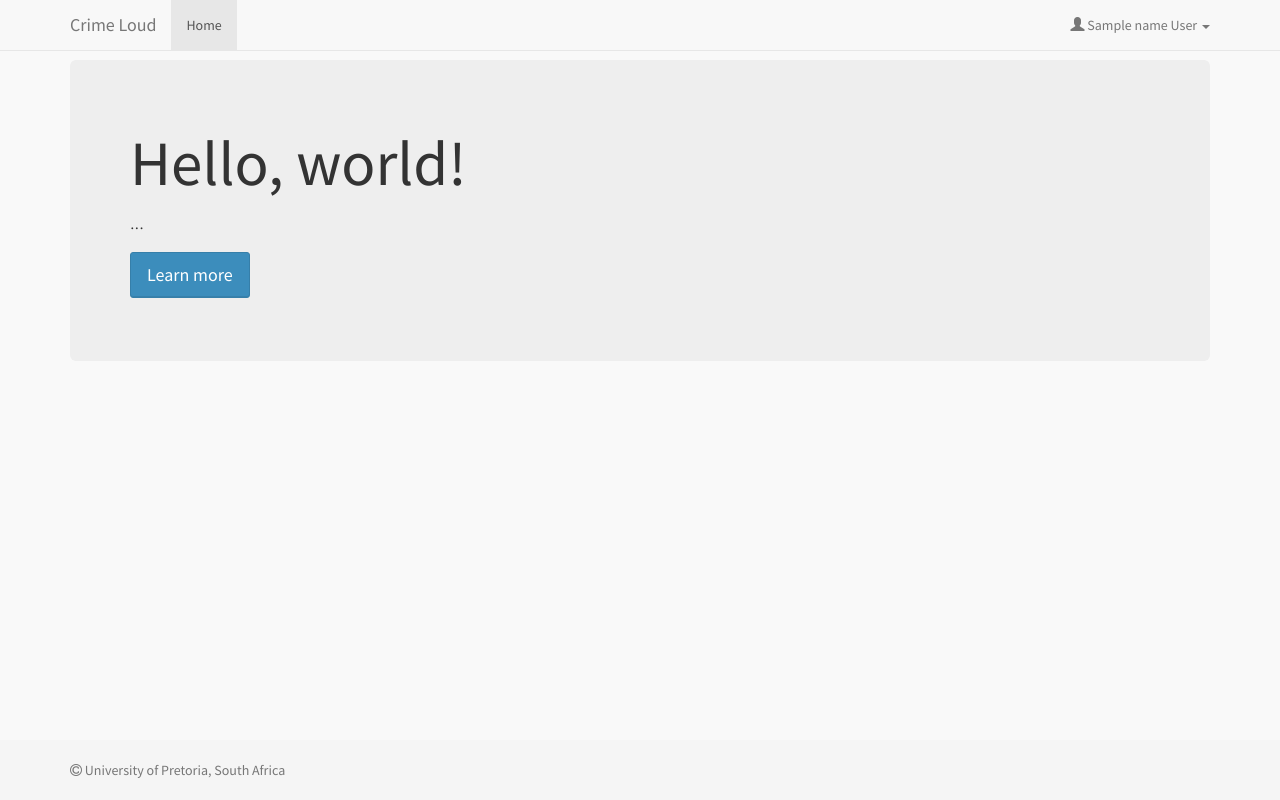
After one commit to ceboMakeleni/crime_loud, a Django app: template crime_loud/web_interface/templates/web_interface/profile.html in a window 1280 px wide. The commit adds this page. Run offline with Django 3.2, Linux system fonts and the light colour scheme; the template is opened without the code that fills it: most values are stand-ins (such as "Sample title", 1, 10 or a date in 2020); parts of the project's set-up code (start-up, migrations or seed data) failed here and were passed over; some libraries are stand-ins or nearby versions.

Commit message:
Working on user profile

```diff
--- a/crime_loud/business_logic/api.py
+++ b/crime_loud/business_logic/api.py
@@ -51,3 +51,6 @@ def uploadImage(request, title_, description_, location_, date_, userID_):
         return data
     else:
         return ""
+
+def viewProfile(userID):
+    per = Person.objects.get(identity = userID)
--- a/crime_loud/business_logic/models.py
+++ b/crime_loud/business_logic/models.py
@@ -22,7 +22,7 @@ class pdeAttribute(models.Model):
     date=models.DateTimeField()
     digitalData=models.CharField(max_length=30, null=True)# For the hash of the image
     caseAttribute=models.ForeignKey(caseAttribute, null=True)
-    Person = models.ForeignKey(Person)
+    Person = models.ForeignKey(Person) #Person who uploaded
     photo = models.FileField(upload_to='photo',null=True)
     video = models.FileField(upload_to='video',null=True)
     audio = models.FileField(upload_to='audio',null=True)
--- a/crime_loud/crime_loud/urls.py
+++ b/crime_loud/crime_loud/urls.py
@@ -12,5 +12,6 @@ urlpatterns = patterns('',
     url(r'^api-auth/', include('rest_framework.urls', namespace='rest_framework')),
     url(r'register', 'web_interface.views.registerNewUser', name = 'registerNewUser'),
     url(r'login', 'web_interface.views.login', name = 'login'),
-    url(r'imageUpload', 'web_interface.views.imageUpload', name = 'imageUpload')
+    url(r'imageUpload', 'web_interface.views.imageUpload', name = 'imageUpload'),
+    url(r'viewProfile', 'web_interface.views.viewProfile', name = 'viewProfile'),
 )+static(settings.MEDIA_URL, document_root=settings.MEDIA_ROOT)
--- /dev/null
+++ b/crime_loud/web_interface/templates/web_interface/profile.html
@@ -0,0 +1,63 @@
+{% extends "web_interface/template.html" %}
+
+{% block title %} Welcome {% endblock  %}
+{% block navbar %}
+<div class= "navbar navbar-default navbar-fixed-top">
+    <div class="container">
+            <div class="navbar-header">
+                    <button class="navbar-toggle collapsed" data-toggle="collapse" data-target=".navbar-responsive-collapse" type="button" aria-expanded="false" aria-controls="navbar">
+                            <span class="sr-only">Toggle navigation</span>
+                            <span class="icon-bar"></span>
+                            <span class="icon-bar"></span>
+                            <span class="icon-bar"></span>
+                    </button>
+                    <a href="#" class="navbar-brand">Crime Loud</a>
+            </div><!-- end navbar-header -->
+
+            <div class="navbar-collapse collapse navbar-responsive-collapse">
+                    <ul class="nav navbar-nav">
+                            <li class="active">
+                                    <a href="#">Home</a>
+                            </li>
+                    </ul><!-- end navbar-left -->
+                    <ul class="nav navbar-nav navbar-right">
+                            <li class="dropdown">
+                                    <a href="#" class="dropdown-toggle" data-toggle="dropdown" role="button" aria-expanded="false">
+                                            <span class="glyphicon glyphicon-user"></span>
+                                            {{ name }} {{ surname }} <span class="caret"></span>
+                                    </a>
+                                    <ul class="dropdown-menu" role="menu">
+                                            <li><a href="#"><span class="glyphicon glyphicon-cog"></span> Settings</a></li>
+
+                                            <li class="divider"></li>
+
+                                            <li class="dropdown-header">More information</li>
+
+                                            <li><a href="#"><span class="fa fa-key"></span> Privacy info</a></li>
+
+                                            <li><a href="#"><span class="fa fa-lock"></span> Anonymity</a></li>
+
+                                            <li><a href="#"><span class="fa fa-question-circle"></span> Help</a></li>
+
+                                            <li class="divider"></li>
+
+                                            <li><a href="#"><span class="glyphicon glyphicon-off"></span> Sign out</a></li>
+                                    </ul>
+                            </li>
+                    </ul><!-- end navbar-right -->
+            </div><!-- end navbar-collapse -->
+
+    </div><!-- end container -->
+</div><!--End of Navigation bar-->
+{% endblock %}
+
+{% block carousel%} {% endblock %}
+
+{% block content %}
+<div class="jumbotron">
+  <h1>Hello, world!</h1>
+  <p>...</p>
+  <p><a class="btn btn-primary btn-lg" href="#" role="button">Learn more</a></p>
+</div>
+
+{% endblock %}
--- a/crime_loud/web_interface/templates/web_interface/template.html
+++ b/crime_loud/web_interface/templates/web_interface/template.html
@@ -23,8 +23,8 @@
 		<![endif]-->
 	</head>
 	<body>
+		{% block navbar %}
 		<div class= "navbar navbar-default navbar-fixed-top">
-		{% block navbar %}
 			<div class="container">
 				<div class="navbar-header">
 					<button class="navbar-toggle collapsed" data-toggle="collapse" data-target=".navbar-responsive-collapse" type="button" aria-expanded="false" aria-controls="navbar">
@@ -43,39 +43,13 @@
 						</li>
 					</ul><!-- end navbar-left -->
 					<ul class="nav navbar-nav navbar-right">
-						<li class="dropdown">
-							<a href="#" class="dropdown-toggle" data-toggle="dropdown" role="button" aria-expanded="false">
-								<span class="glyphicon glyphicon-user"></span>
-								Jane Doe <span class="caret"></span>
-							</a>
-							<ul class="dropdown-menu" role="menu">
-								<li><a href="#"><span class="glyphicon glyphicon-user"></span> Profile</a></li>
 
-								<li><a href="#"><span class="glyphicon glyphicon-upload"></span> Uploads</a></li>
-
-								<li><a href="#"><span class="glyphicon glyphicon-cog"></span> Settings</a></li>
-
-								<li class="divider"></li>
-
-								<li class="dropdown-header">More information</li>
-
-								<li><a href="#"><span class="fa fa-key"></span> Privacy info</a></li>
-
-								<li><a href="#"><span class="fa fa-lock"></span> Anonymity</a></li>
-
-								<li><a href="#"><span class="fa fa-question-circle"></span> Help</a></li>
-
-								<li class="divider"></li>
-
-								<li><a href="#"><span class="glyphicon glyphicon-off"></span> Sign out</a></li>
-							</ul>
-						</li>
 					</ul><!-- end navbar-right -->
 				</div><!-- end navbar-collapse -->
 
 			</div><!-- end container -->
+		</div><!--End of Navigation bar-->
 		{% endblock %}
-		</div><!--End of Navigation bar-->
 
 		<div class="container" id="mainContainer">
 
--- a/crime_loud/web_services/views.py
+++ b/crime_loud/web_services/views.py
@@ -94,3 +94,9 @@ def imageUpload(request, jsonObj):
         }
 
     return HttpResponse(json.dumps(data))
+
+def viewProfile(request, jsonObj):
+    json_data = json.loads(jsonObj)
+    userID = json_data['userID']
+
+    result = api.viewProfile(userID)
```
Also changed, not shown: crime_loud/web_interface/templates/web_interface/landing.html (+52 -0 lines), crime_loud/web_interface/views.py (+15 -0 lines).
